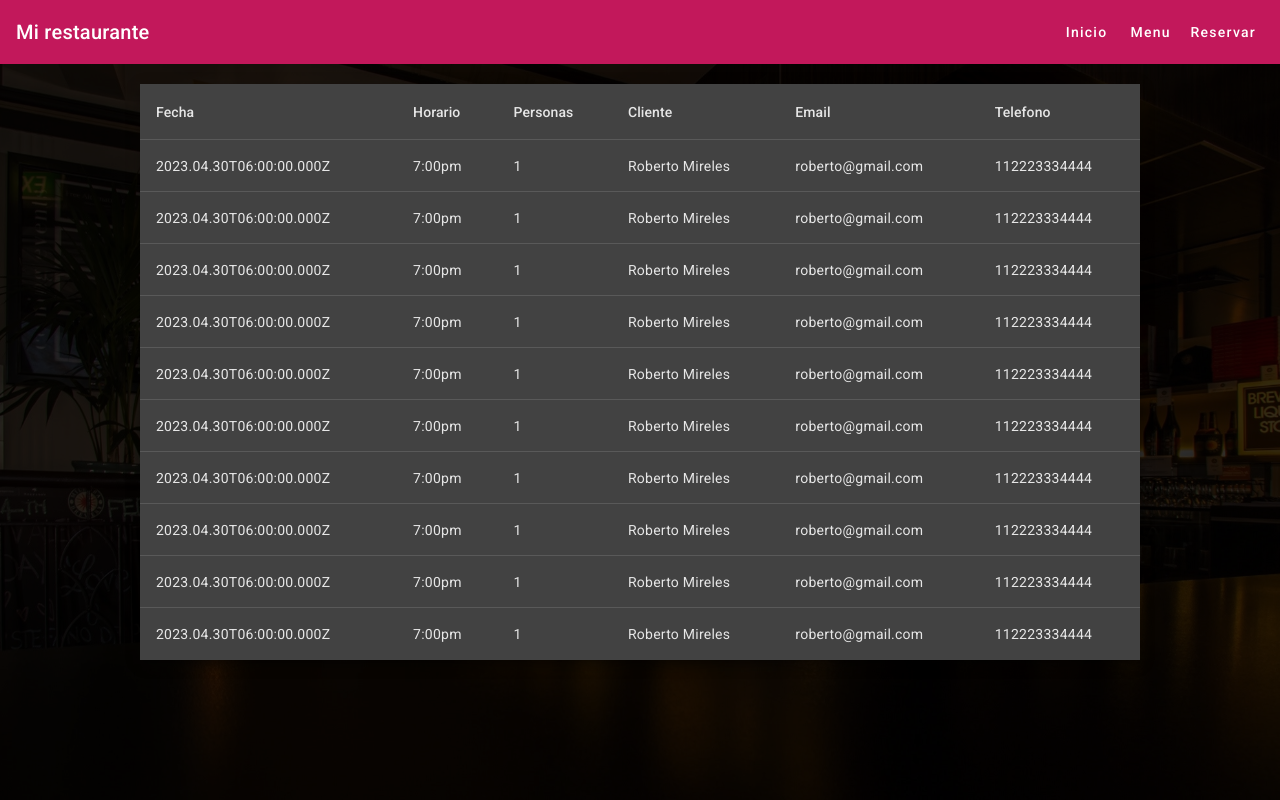
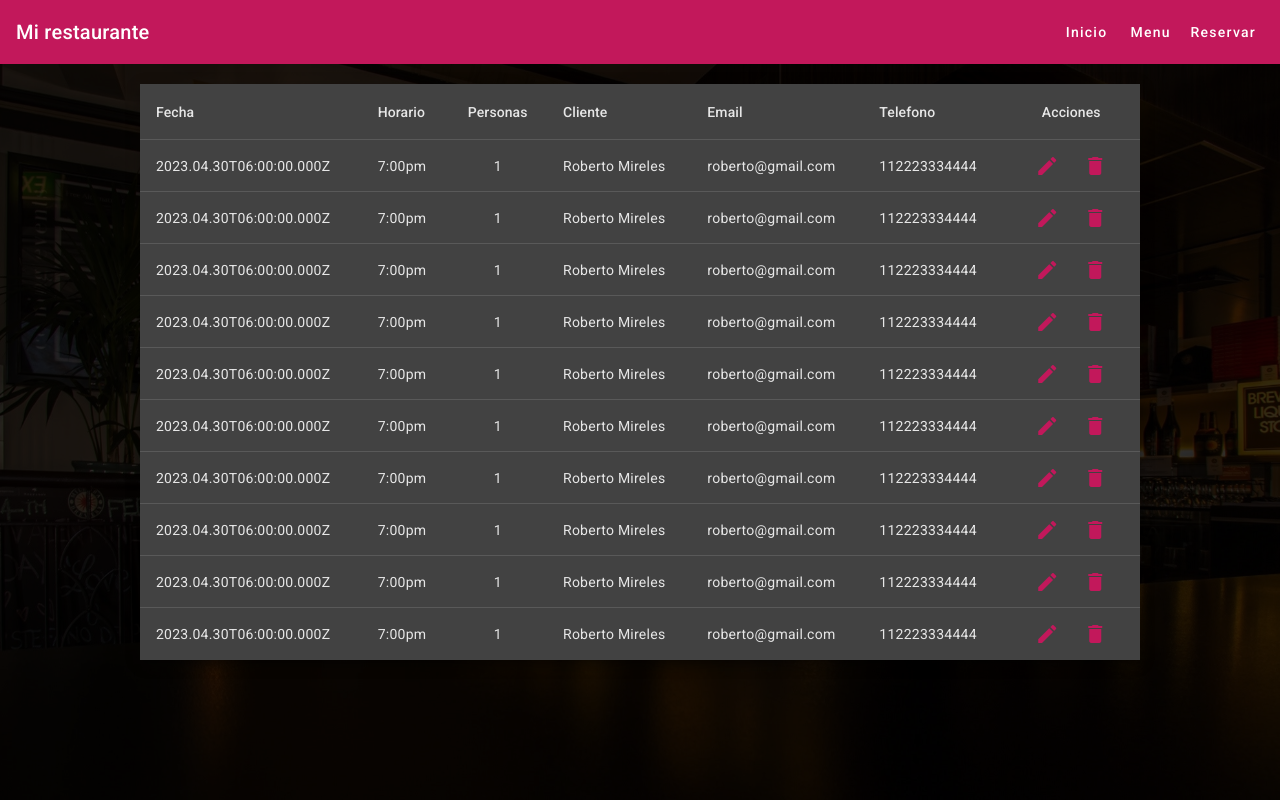
Before and after one commit to rmireles27/daa-restaurant, an Angular app: page /admin/reservations in a window 1280 px wide. Built offline with nearby package versions, Linux system fonts and the light colour scheme.

Commit message:
18-agrupando acciones a pant. list. resrvaciones

```diff
--- a/src/app/reservation-list/reservation-list.component.css
+++ b/src/app/reservation-list/reservation-list.component.css
@@ -2,3 +2,8 @@
     margin: 20px auto;
     max-width: 1000px;
 }
+
+.mat-column-people,
+.mat-column-actions {
+    text-align: center;
+}
--- a/src/app/reservation-list/reservation-list.component.html
+++ b/src/app/reservation-list/reservation-list.component.html
@@ -38,6 +38,19 @@
             <td mat-cell *matCellDef="let element"> {{element.phone}} </td>
           </ng-container>
 
+           <!-- Actions Column -->
+        <ng-container matColumnDef="actions">
+            <th mat-header-cell *matHeaderCellDef>Acciones</th>
+            <td mat-cell *matCellDef="let element">
+                <button mat-icon-button color="primary" (click)="editButtonClicked()">
+                    <mat-icon>edit</mat-icon>
+                </button>
+                <button mat-icon-button color="primary" (click)="deleteButtonClicked()">
+                    <mat-icon>delete</mat-icon>
+                </button>
+            </td>
+          </ng-container>
+
         <tr mat-header-row *matHeaderRowDef="displayedColumns"></tr>
         <tr mat-row *matRowDef="let row; columns: displayedColumns;"></tr>
       </table>
--- a/src/app/reservation-list/reservation-list.component.ts
+++ b/src/app/reservation-list/reservation-list.component.ts
@@ -25,6 +25,14 @@ export class ReservationListComponent {
     'people',
     'name',
     'email',
-    'phone'
+    'phone',
+    'actions',
   ];
+
+  editButtonClicked() {
+    alert('Boton de edicion activado.')
+  }
+  deleteButtonClicked() {
+    alert('Boton de borrar activado.')
+  }
 }
```
